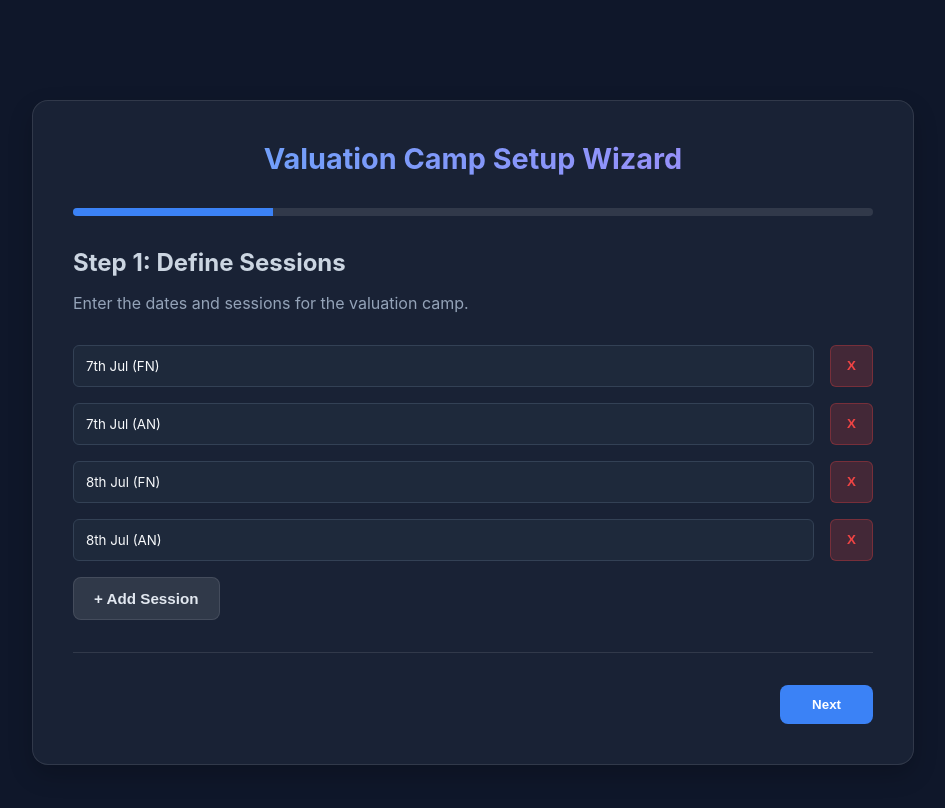
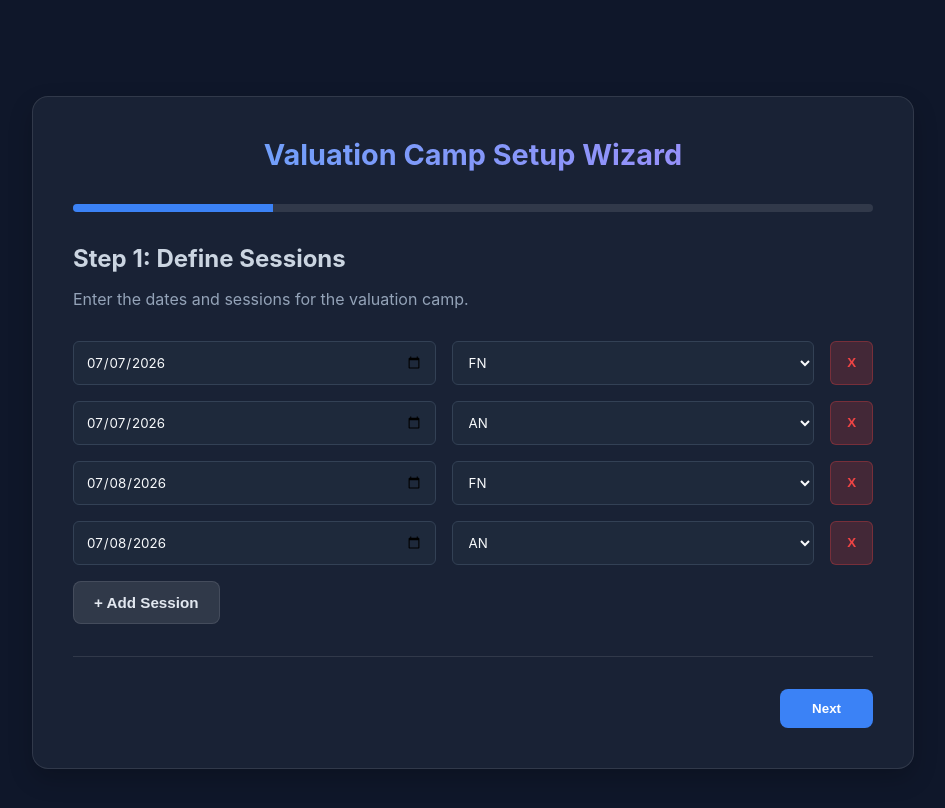
Before and after one commit to sureshmagnolia/cvmapmanager, a React (Vite) app: page / in a window 1280 px wide. Shown: the top 808 px of the page, without its empty margins (167-1112 px from the left). Built offline with nearby package versions, Linux system fonts and the light colour scheme.

Commit message:
feat: use date picker and dropdown for sessions in setup wizard

```diff
--- a/src/SetupWizard.jsx
+++ b/src/SetupWizard.jsx
@@ -5,16 +5,21 @@ function SetupWizard({ onComplete }) {
   const [step, setStep] = useState(1);
 
   // Data States
-  const [sessions, setSessions] = useState(['7th Jul (FN)', '7th Jul (AN)', '8th Jul (FN)', '8th Jul (AN)']);
+  const [sessions, setSessions] = useState([
+    { date: '2026-07-07', type: 'FN' },
+    { date: '2026-07-07', type: 'AN' },
+    { date: '2026-07-08', type: 'FN' },
+    { date: '2026-07-08', type: 'AN' }
+  ]);
   const [teams, setTeams] = useState([{ name: 'Team 1', chief: '' }]);
   const [examinersData, setExaminersData] = useState([{ team: 'Team 1', name: '' }]);
   const [papersList, setPapersList] = useState([{ id: 'Paper1', name: '', qp: '', start: 1000000, count: 100 }]);
 
   // Handlers for Sessions
-  const addSession = () => setSessions([...sessions, '']);
-  const updateSession = (index, value) => {
+  const addSession = () => setSessions([...sessions, { date: '', type: 'FN' }]);
+  const updateSession = (index, field, value) => {
     const newSessions = [...sessions];
-    newSessions[index] = value;
+    newSessions[index][field] = value;
     setSessions(newSessions);
   };
   const removeSession = (index) => setSessions(sessions.filter((_, i) => i !== index));
@@ -47,7 +52,20 @@ function SetupWizard({ onComplete }) {
 
   const handleFinish = () => {
     // Process Data into App shape
-    const cleanSessions = sessions.filter(s => s.trim());
+    const getOrdinal = (n) => {
+      const s = ["th", "st", "nd", "rd"], v = n % 100;
+      return s[(v - 20) % 10] || s[v] || s[0];
+    };
+
+    const cleanSessions = sessions
+      .filter(s => s.date)
+      .map(s => {
+        const d = new Date(s.date);
+        const day = d.getDate();
+        const monthNames = ["Jan", "Feb", "Mar", "Apr", "May", "Jun", "Jul", "Aug", "Sep", "Oct", "Nov", "Dec"];
+        const month = monthNames[d.getMonth()];
+        return `${day}${getOrdinal(day)} ${month} (${s.type})`;
+      });
 
     const teamChiefs = {};
     teams.forEach(t => { if (t.name) teamChiefs[t.name] = t.chief; });
@@ -113,10 +131,14 @@ function SetupWizard({ onComplete }) {
             {sessions.map((session, index) => (
               <div key={index} className="input-row">
                 <input
-                  value={session}
-                  onChange={(e) => updateSession(index, e.target.value)}
-                  placeholder="e.g. 7th Jul (FN)"
+                  type="date"
+                  value={session.date}
+                  onChange={(e) => updateSession(index, 'date', e.target.value)}
                 />
+                <select value={session.type} onChange={(e) => updateSession(index, 'type', e.target.value)}>
+                  <option value="FN">FN</option>
+                  <option value="AN">AN</option>
+                </select>
                 <button onClick={() => removeSession(index)} className="btn-danger">X</button>
               </div>
             ))}
```
